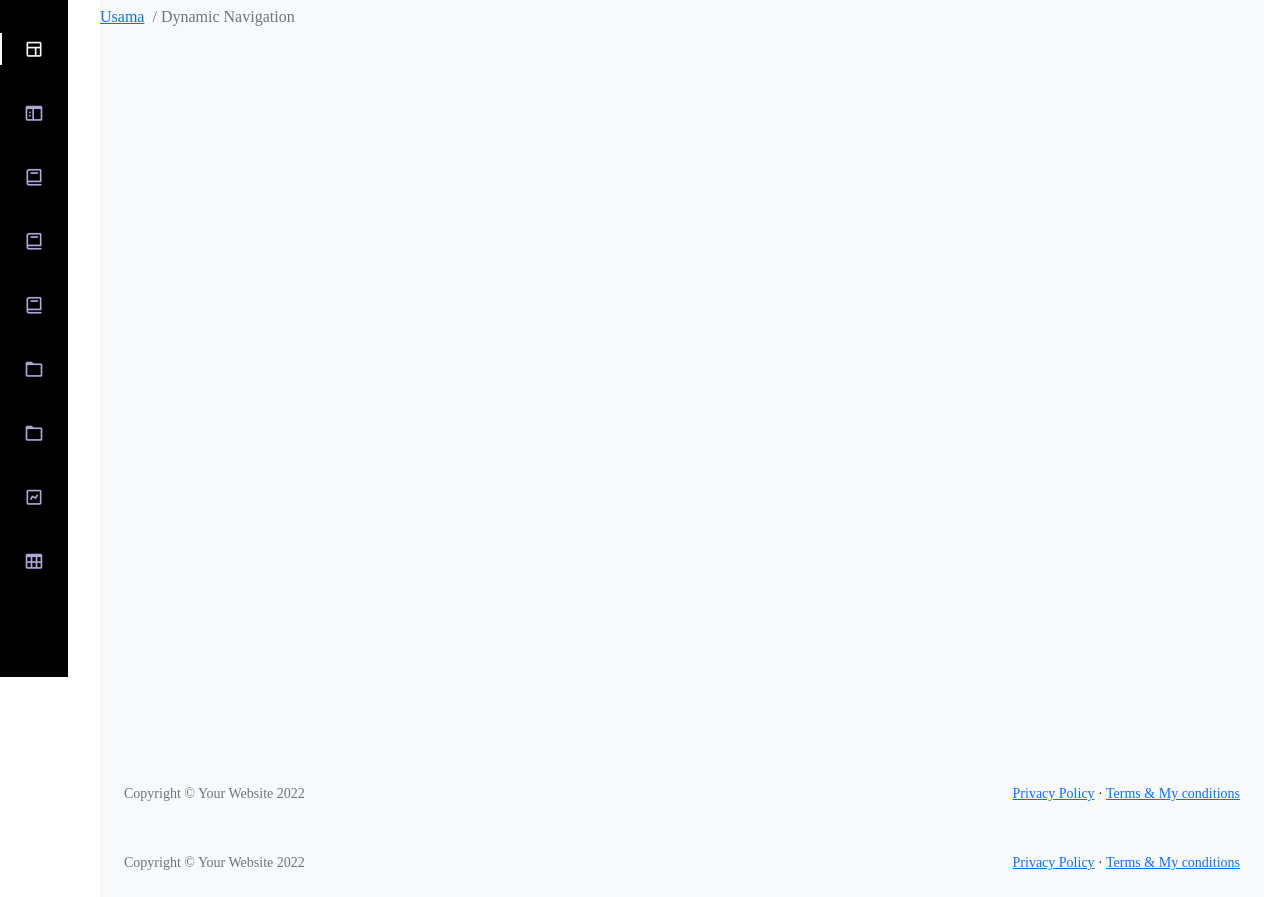
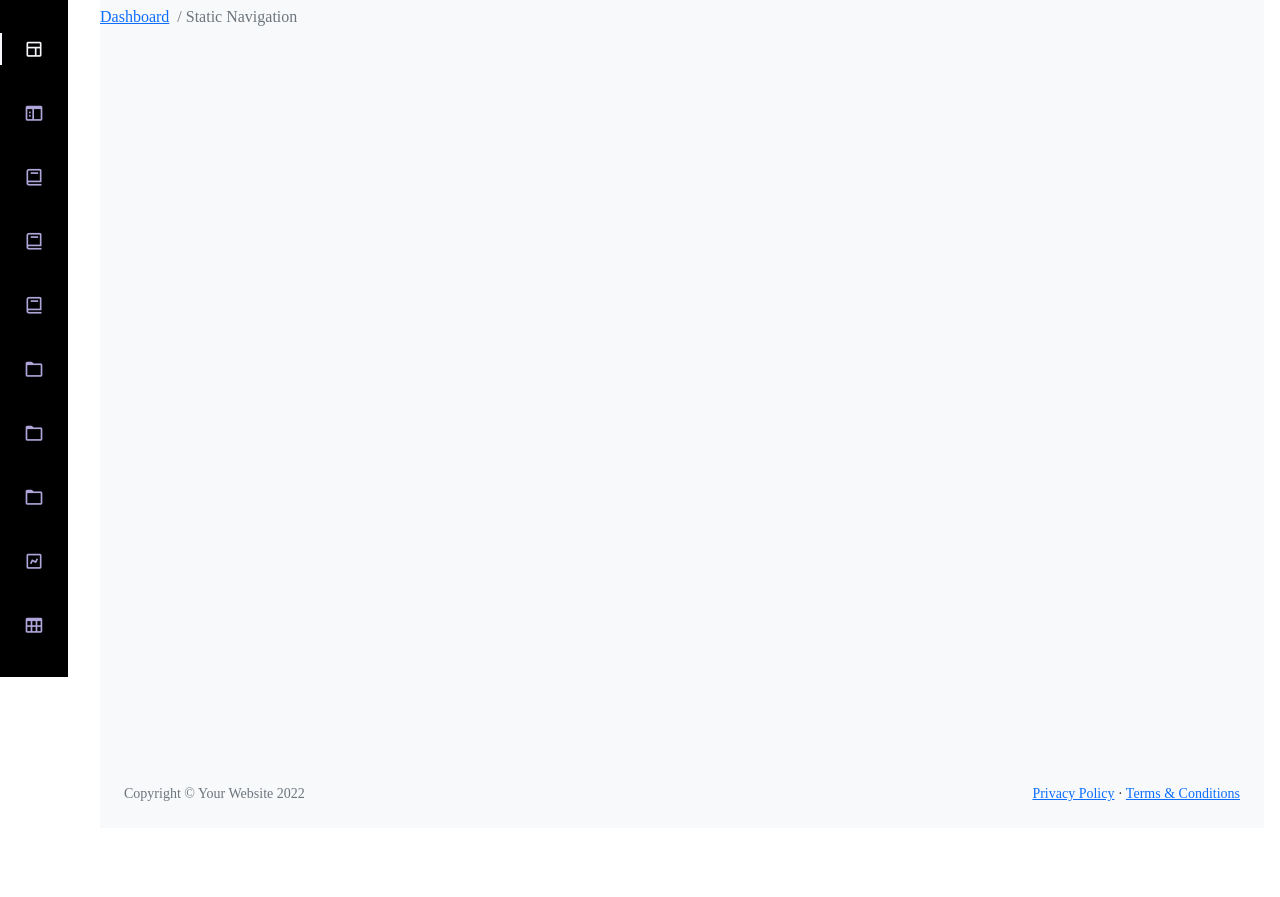
Before and after one commit to Dawoodmirza123/Admin-Pannel, a website: page layout-static.html in a window 1280 px wide. Shown: the part 123-1020 px from the top of the page. After the commit the page ends 951 px from the top, so only its background shows below. Drawn offline with nearby package versions, Linux system fonts and the light colour scheme.

Commit message:
Create Admin Pannel

```diff
--- a/layout-static.html
+++ b/layout-static.html
@@ -67,6 +67,9 @@
                     <a href="password.html" class="nav_link"><i class='bx bx-book nav_icon'></i>
                         <span class="nav_name">Forgot Password</span>
                     </a>
+                    <a href="401.html" class="nav_link"><i class='bx bx-folder nav_icon'></i>
+                        <span class="nav_name">401 Error</span>
+                    </a>
                     <a href="404.html" class="nav_link"><i class='bx bx-folder nav_icon'></i>
                         <span class="nav_name">404 Error</span>
                     </a>
@@ -81,6 +84,9 @@
                     </a>
                 </div>
             </div>
+            <a href="#" class="nav_link"><i class='bx bx-log-out nav_icon'></i>
+                <span class="nav_name">SignOut</span>
+            </a>
         </nav>
     </div>
     <!--Container Main start-->
@@ -88,8 +94,8 @@
         <h2>Static Navigation</h2>
         <nav aria-label="breadcrumb">
             <ol class="breadcrumb">
-                <li class="breadcrumb-item"><a href="index.html">Usama</a></li>
-                <li class="breadcrumb-item active" aria-current="page">/ Dynamic Navigation</li>
+                <li class="breadcrumb-item"><a href="index.html">Dashboard</a></li>
+                <li class="breadcrumb-item active" aria-current="page">/ Static Navigation</li>
             </ol>
         </nav>
 
@@ -104,30 +110,11 @@
                 <div>
                     <a href="#">Privacy Policy</a>
                     &middot;
-                    <a href="#">Terms &amp; My conditions</a>
+                    <a href="#">Terms &amp; Conditions</a>
                 </div>
             </div>
         </div>
     </footer>
-
-
-
-
-    <!--Container Main end-->
-    <footer class="py-4 bg-light mt-auto">
-        <div class="container-fluid px-4">
-            <div class="d-flex align-items-center justify-content-between small">
-                <div class="text-muted">Copyright &copy; Your Website 2022</div>
-                <div>
-                    <a href="#">Privacy Policy</a>
-                    &middot;
-                    <a href="#">Terms &amp; My conditions</a>
-                </div>
-            </div>
-        </div>
-    </footer>
-
-
 
 
 
```
